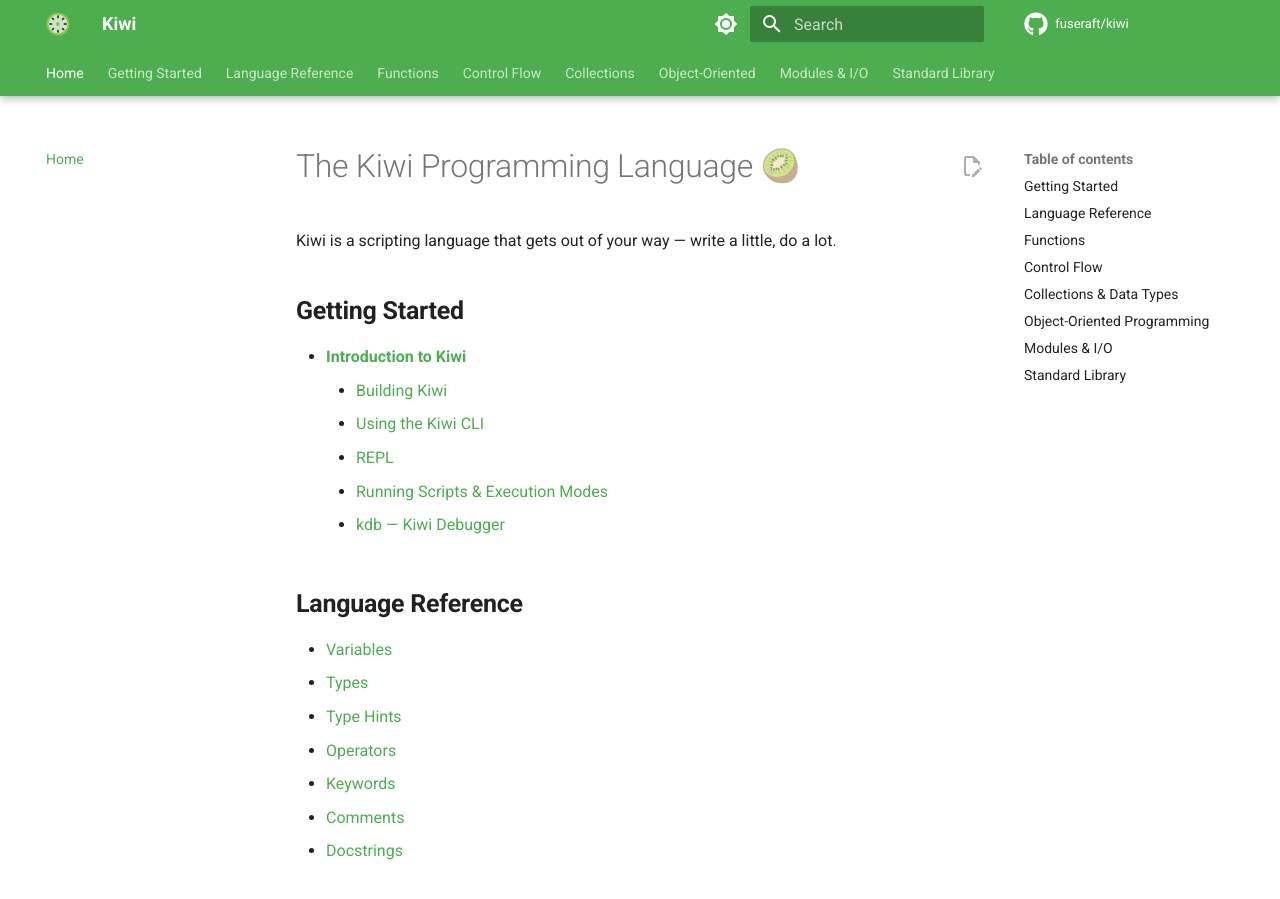
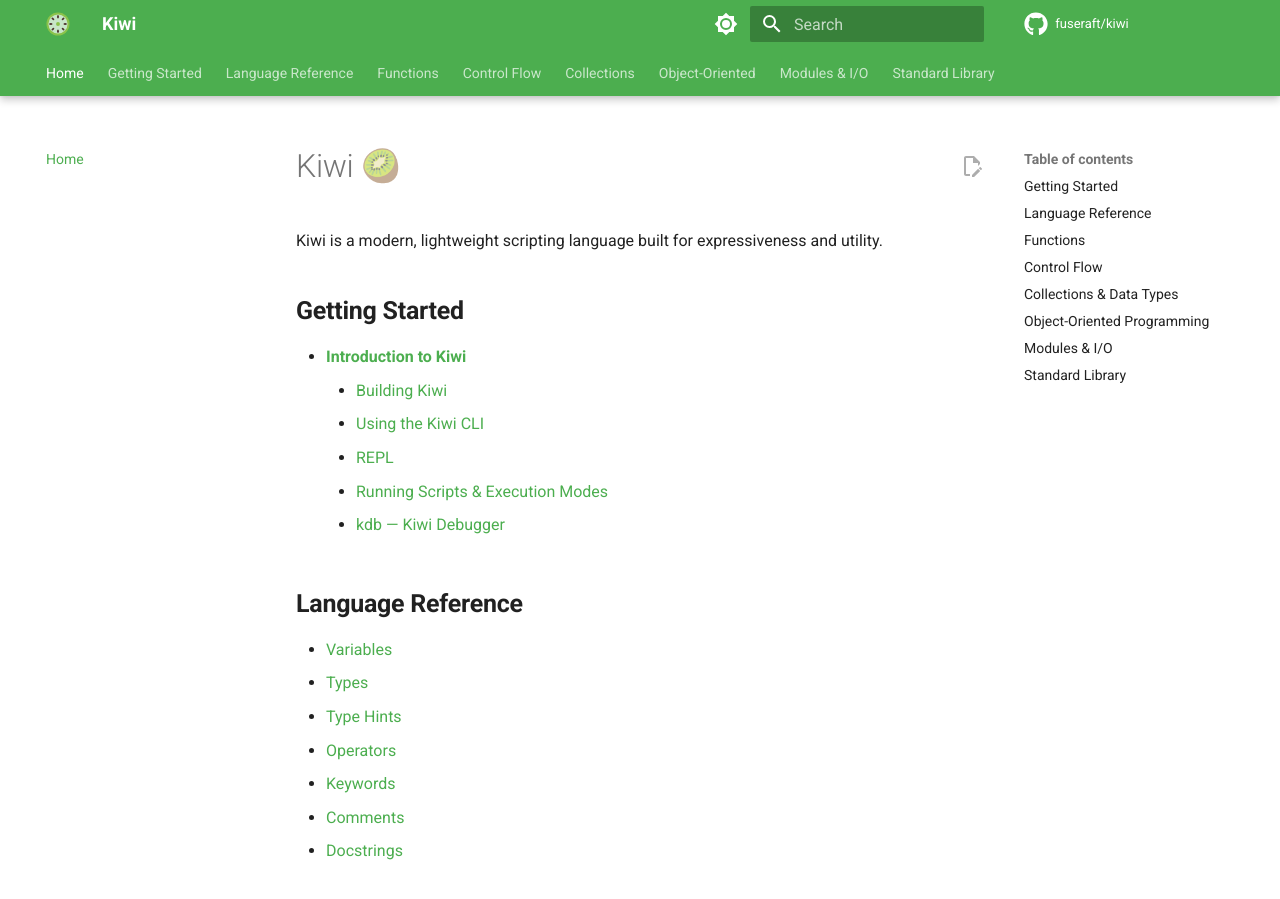
Before and after one commit to fuseraft/kiwi, an MkDocs documentation site: the page built from docs/README.md, in a window 1280 px wide and 900 px high. Built offline with MkDocs 1.6.1 and Material for MkDocs 9.7.7, drawn with Linux system fonts in a browser that asks for light colours; comment, search, counter and statistics services are not loaded.

Commit message:
Update README.md

```diff
--- a/docs/README.md
+++ b/docs/README.md
@@ -1,6 +1,6 @@
-# The Kiwi Programming Language 🥝
+# Kiwi 🥝
 
-Kiwi is a scripting language that gets out of your way — write a little, do a lot.
+Kiwi is a modern, lightweight scripting language built for expressiveness and utility.
 
 ## **Getting Started**
 
```
Also changed, not shown: README.md (+2 -2 lines), examples/experiments/README.md (+1 -1 lines).
